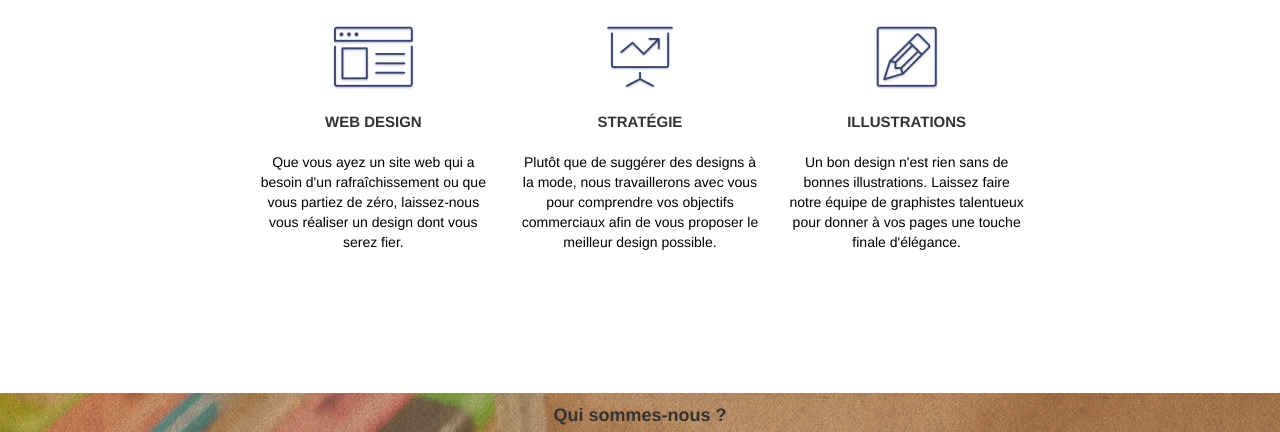
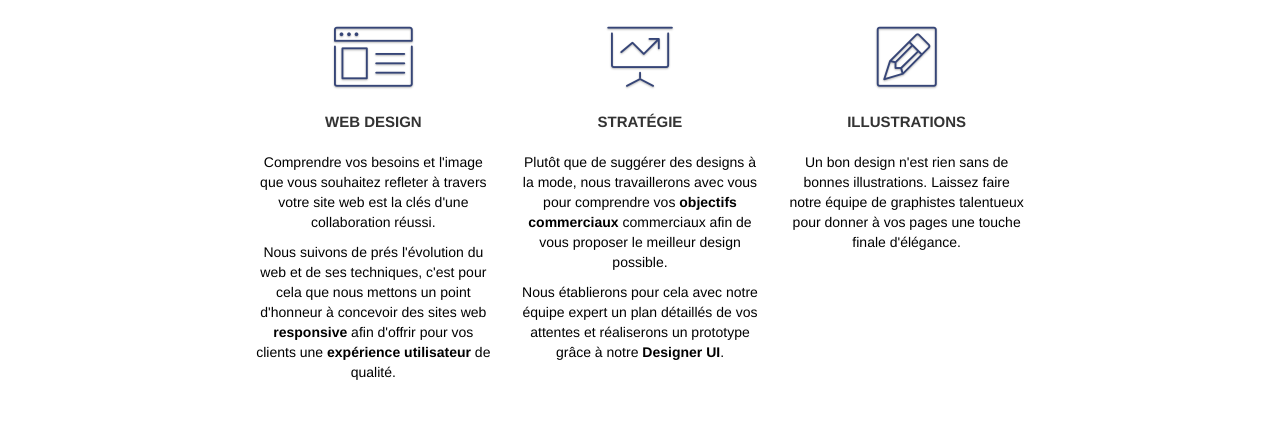
Before and after one commit to StudicOc/Projet_4_OC, a plain HTML site: page index.html in a window 1280 px wide. Shown: the part 684-1116 px from the top of the page. Drawn offline with Linux system fonts and the light colour scheme.

Commit message:
vérification des performances

```diff
--- a/index.html
+++ b/index.html
@@ -7,14 +7,15 @@
 	audience, optimisation site web, référencement web, conception web,Designer UI
      Lyon,Site web responsive, contact agence web lyon">
    	<meta name="description" content="Basé à Lyon, la chouette agence est spécialisé dans la création de site web moderne.
-	Notre priorité est de vous apporter une meilleur visibilité, une croissance et du flux."/>
+	Notre priorité est de vous apporter une meilleur visibilité et un site web optimisé."/>
 
     <meta name="viewport" content="width=device-width, initial-scale=1.0, viewport-fit=cover">
-    <link  rel="shortcut icon" type="image/png" href="favicon.jpg">
+    <link   rel="shortcut icon" type="image/png" href="favicon.jpg">
 
 	<link  rel="stylesheet" type="text/css" href="./css/bootstrap.css">
 	<link  rel="stylesheet" type="text/css" href="style.css">
-	<link   rel="stylesheet" type="text/css" href="./css/font-awesome.css">
+	<link rel="preload" href="styles.css" as="style">
+	<link rel="preload" href="./css/fonts/font-awesome.css" type="text/css" as="style">
 	<link   rel="stylesheet" type="text/css" href="./css/et-line.css">
 
 
@@ -118,9 +119,15 @@
 					Web design
 				</h3>
 				<p class="text-center ">
-					Que vous ayez un site web qui a besoin d'un rafraîchissement ou que vous partiez de zéro,
-					laissez-nous vous réaliser un design dont vous serez fier.
-				</p>
+					Comprendre vos besoins et l'image que vous souhaitez refleter à travers votre site web est
+					la clés d'une collaboration réussi.<br>
+		  </p>
+        <p class="text-center ">
+			Nous suivons de prés l'évolution du web et de ses techniques,
+		      c'est pour cela que nous mettons un point d'honneur
+              à concevoir des sites web <strong>responsive</strong> afin d'offrir pour vos clients
+			  une <strong>expérience utilisateur</strong> de qualité.
+			</p>
 			</article>
 
 			<article class="col-sm-4">
@@ -131,9 +138,15 @@
 					Stratégie
 				</h3>
 				<p class="text-center ">
-					Plutôt que de suggérer des designs à la mode, nous travaillerons avec vous pour comprendre vos objectifs
+					Plutôt que de suggérer des designs à la mode, nous travaillerons avec vous pour comprendre vos <strong>objectifs
+						commerciaux
+					</strong>
 					 commerciaux afin de vous proposer le meilleur design possible.<br>
-				</p>
+					 </p>
+					 <p class="text-center ">
+					  Nous établierons pour cela avec notre équipe expert un plan détaillés de vos attentes et réaliserons
+			un prototype grâce à notre
+          <strong>Designer UI</strong>.</p>
 			</article>
 
 			<article class="col-sm-4">
```
Also changed, not shown: contact.html (+3 -2 lines).
